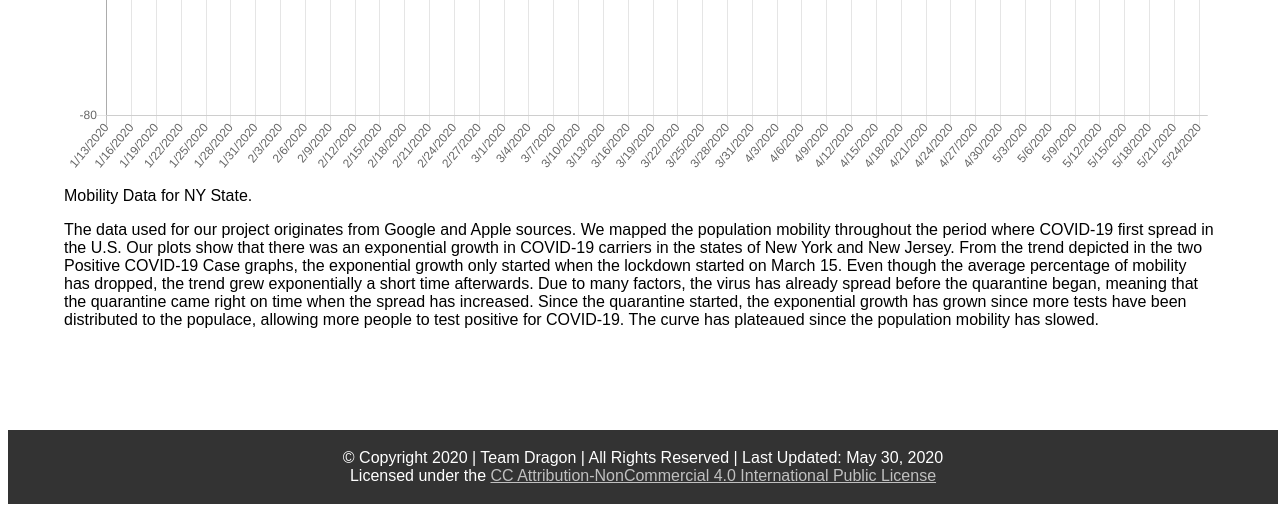
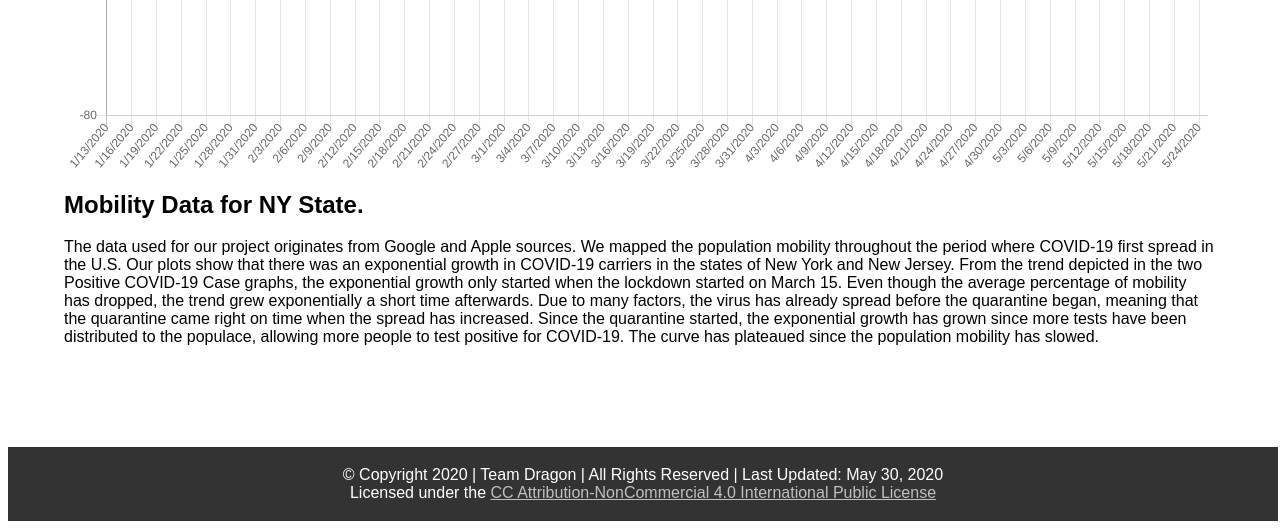
Before and after one commit to TOduah/NASA_Space_Apps_COVID19, a Flask app: page / in a window 1280 px wide. Shown: the part 3347-3876 px from the top of the page. Before the commit the page ends 3851 px from the top, so only its background shows below. Run offline with Flask 2, Linux system fonts and the light colour scheme; some libraries are stand-ins or nearby versions.

Commit message:
Paragraph update

```diff
--- a/templates/index.html
+++ b/templates/index.html
@@ -141,7 +141,7 @@
    }
    });
 </script>
-<p>Mobility Data for NY State.</p>
+<h2 style="text-align: left;">Mobility Data for NY State.</h2>
 
 <p>
     The data used for our project originates from Google and Apple sources. We mapped the population mobility throughout the period where COVID-19 first spread in the U.S. Our plots show that there was an exponential growth in COVID-19 carriers in the states of New York and New Jersey. From the trend depicted in the two Positive COVID-19 Case graphs, the exponential growth only started when the lockdown started on March 15. Even though the average percentage of mobility has dropped, the trend grew exponentially a short time afterwards. Due to many factors, the virus has already spread before the quarantine began, meaning that the quarantine came right on time when the spread has increased. Since the quarantine started, the exponential growth has grown since more tests have been distributed to the populace, allowing more people to test positive for COVID-19. The curve has plateaued since the population mobility has slowed.
```
